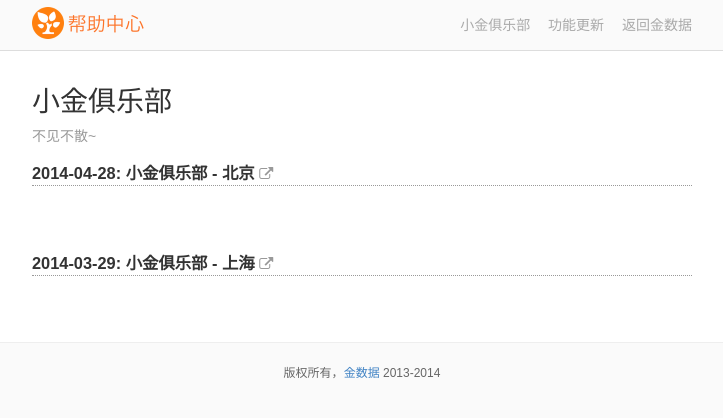
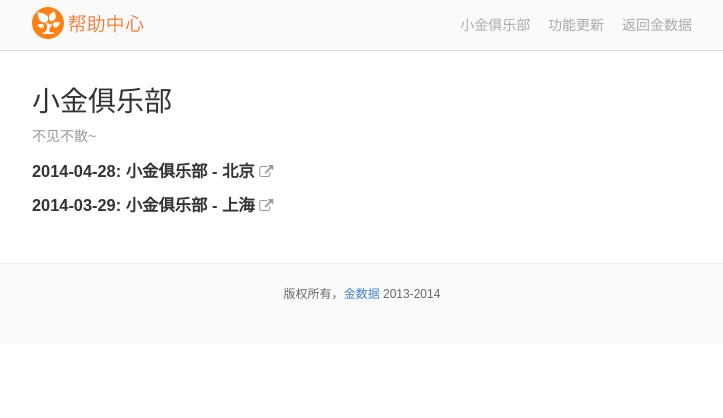
Before and after one commit to jinshuju/help.jinshuju.net, a Jekyll site: the page built from club/index.html, in a window 1280 px wide. Shown: the top 418 px of the page, without its empty margins (278-1001 px from the left). Built offline with Jekyll 4.4.1, drawn with Linux system fonts in a browser that asks for light colours; Markdown is read by kramdown in place of the engine named in the settings.

Commit message:
modify xiaojin club part

```diff
--- a/club/index.html
+++ b/club/index.html
@@ -6,11 +6,11 @@
 <h1 style="color:#333;font-weight: normal;margin: 40px 0px 10px;">小金俱乐部</h1>
 <p style="color:#999">不见不散~</p>
 
-<div class="updates">
+<div class="clubs">
   {% for page in site.categories.club %}
-  <div class="update clearfix">
+  <div class="club clearfix">
     <h3>{{ page.date | date: "%F"}}: {{ page.title }}
-    	<a href="{{ page.url }}" class="update-link" target="_blank"><i class="fa fa-external-link"></i></a>
+    	<a href="{{ page.url }}" class="club-link" target="_blank"><i class="fa fa-external-link"></i></a>
     </h3>
   </div>
   {% endfor %}
--- a/css/main.css
+++ b/css/main.css
@@ -420,6 +420,19 @@
   color: #ff8000;
 }
 
+.club h3 {
+  margin: 6px 0;
+}
+
+a.club-link {
+  color: #999;
+  font-size: 14px;
+}
+
+.club-link:hover {
+  color: #ff8000;
+}
+
 .contact-human {
   background-color: #F0F0F0;
   padding: 20px;
```
